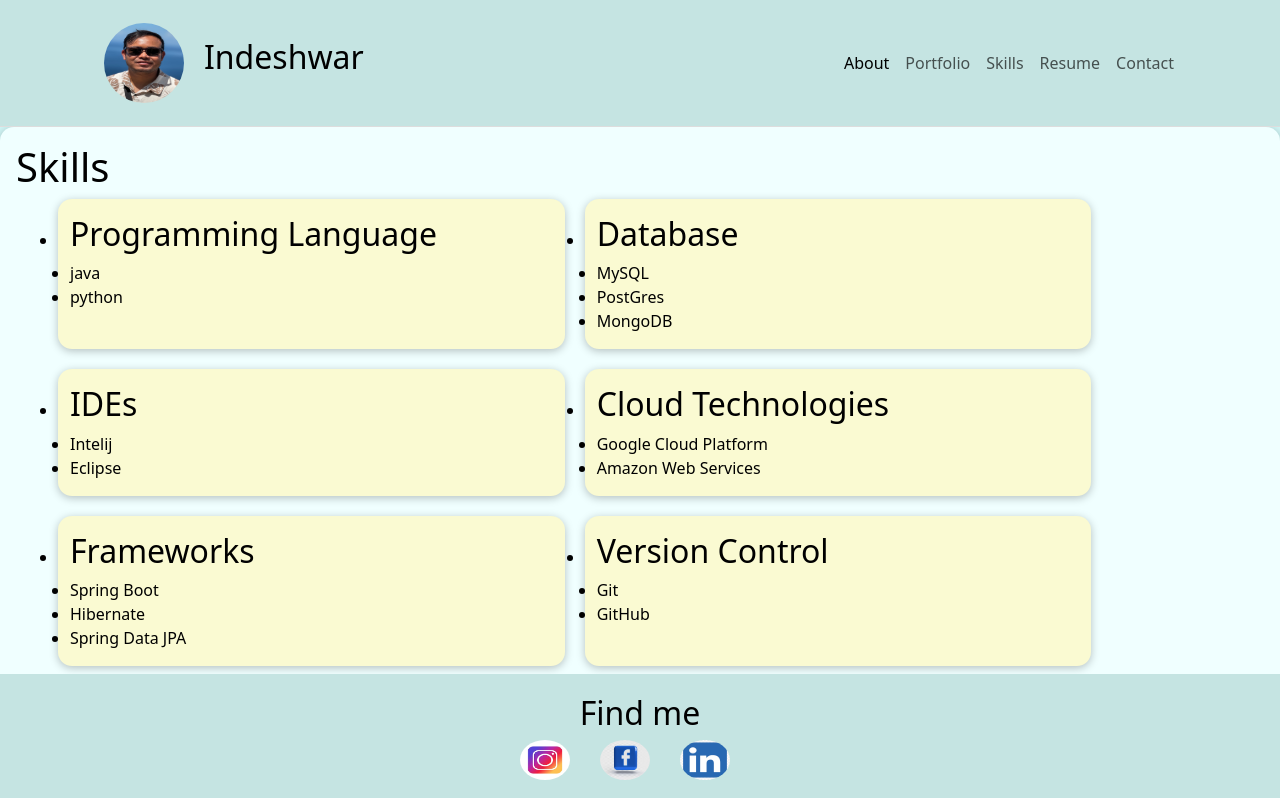
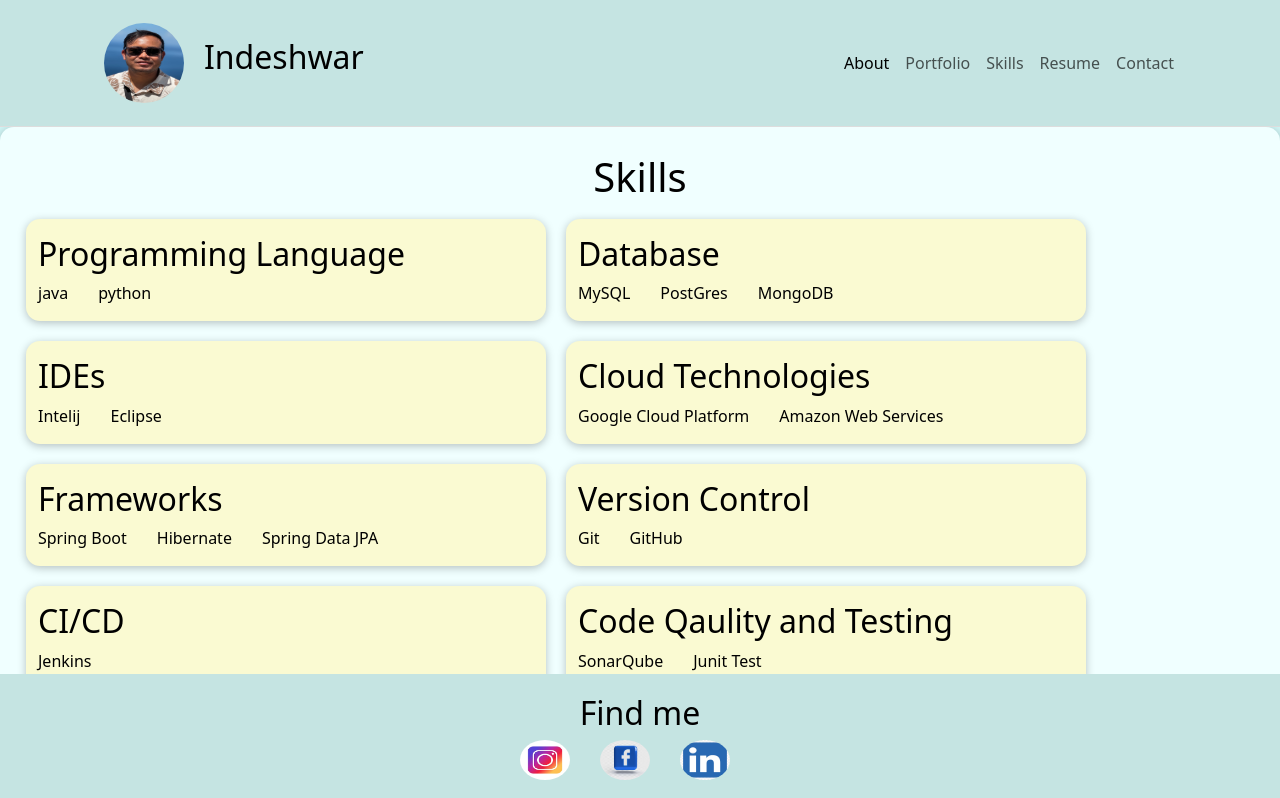
Before and after one commit to Indeshwar/Inde-profile, a React (Create React App) app: page /skills in a window 1280 px wide. Shown: the top 798 px of the page. Built offline with nearby package versions, Linux system fonts and the light colour scheme.

Commit message:
add ul and li css class

```diff
--- a/src/components/Skills.js
+++ b/src/components/Skills.js
@@ -7,13 +7,13 @@ function Skills() {
 
   const skillList = (
     <div className="container-fluid">
-      <ul className="row">
+      <ul className="row ul">
         {skills.map((s) => (
           <li key={s.id} className="col-lg-5 col-md-5 col-sm-12 main-content">
             <h2>{s.title}</h2>
             <div>
               {s.name.map((n) => (
-                <li>{n}</li>
+                <li className="li">{n}</li>
               ))}
             </div>
           </li>
@@ -23,7 +23,7 @@ function Skills() {
   );
 
   return <Card>
-    <h1 className="h1">Skills</h1>
+    <h1 className="title">Skills</h1>
     {skillList}
     </Card>;
 }
```
